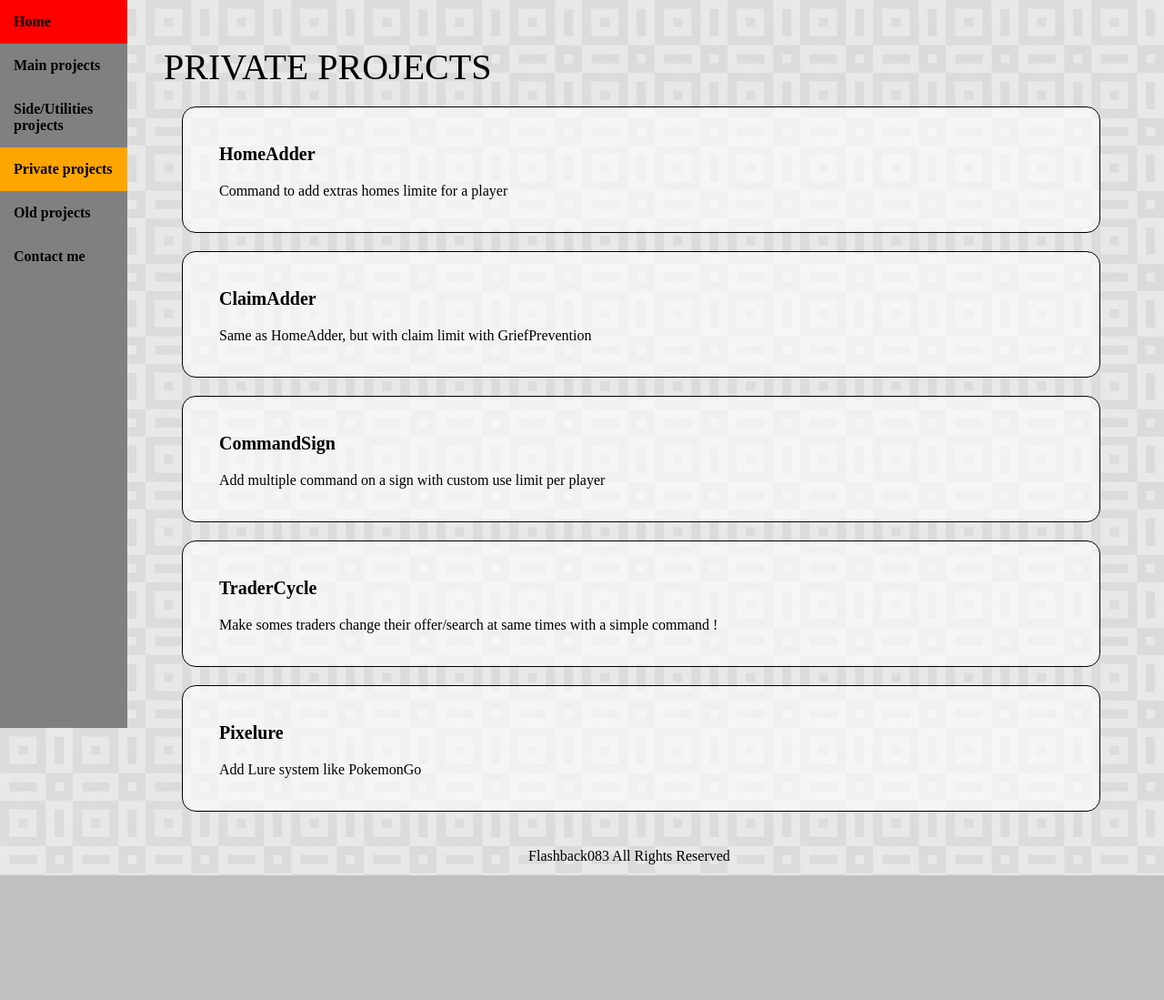
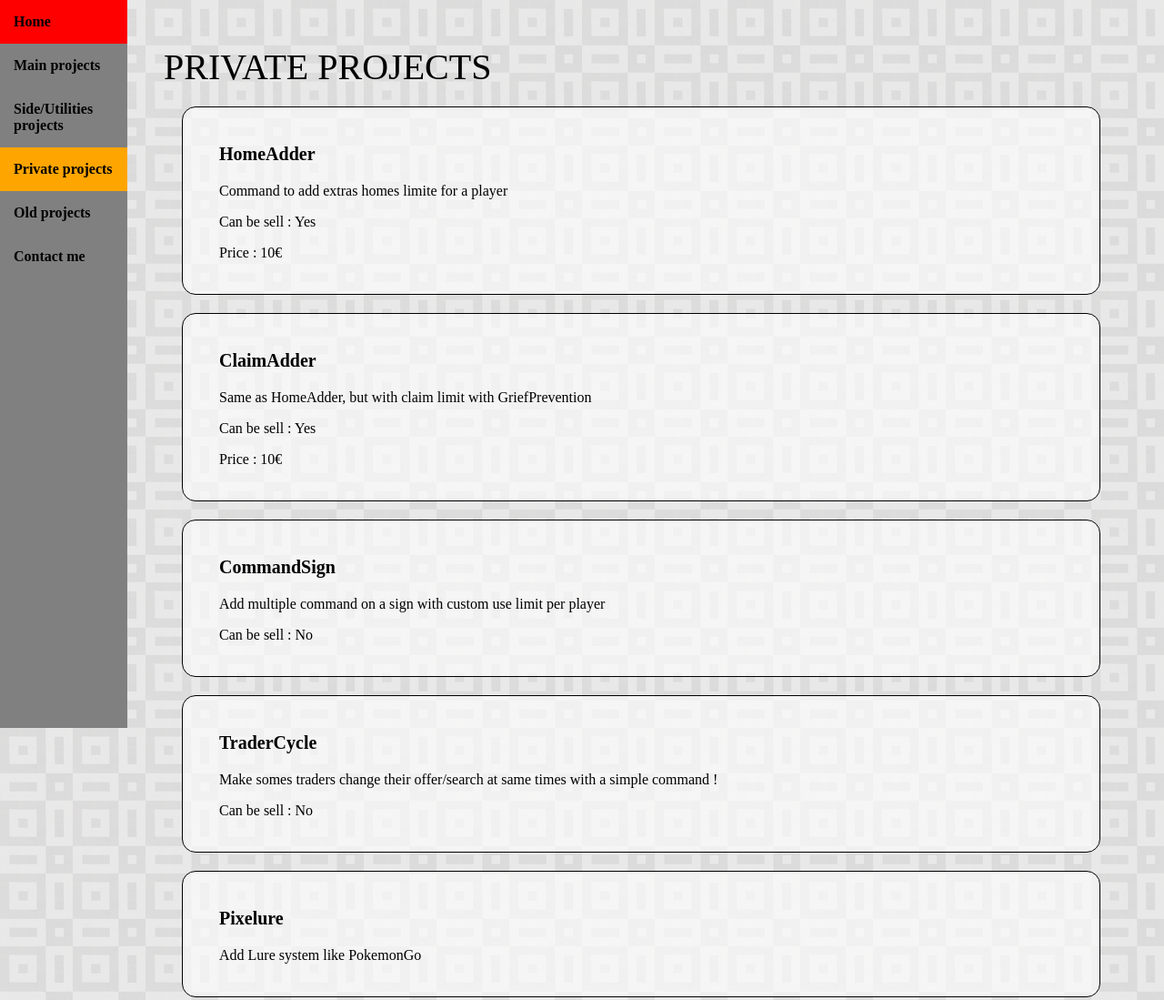
Before and after one commit to Flashback083/flashback083.github.io, a plain HTML site: page privateprojects.html in a window 1280 px wide. Shown: the top 1099 px of the page at 91% size. Before the commit the page ends 962 px from the top, so only its background shows below. Drawn offline with Linux system fonts and the light colour scheme.

Commit message:
Add price private plugin

```diff
--- a/privateprojects.html
+++ b/privateprojects.html
@@ -20,18 +20,24 @@
 		<article>
 			<h1>HomeAdder</h1>
 			<p>Command to add extras homes limite for a player</p>
+			<p>Can be sell : Yes</p>
+			<p>Price : 10€</p>
 		</article>
 		<article>
 			<h1>ClaimAdder</h1>
 			<p>Same as HomeAdder, but with claim limit with GriefPrevention</p>
+			<p>Can be sell : Yes</p>
+			<p>Price : 10€</p>
 		</article>
 		<article>
 			<h1>CommandSign</h1>
 			<p>Add multiple command on a sign with custom use limit per player</p>
+			<p>Can be sell : No</p>
 		</article>
 		<article>
 			<h1>TraderCycle</h1>
 			<p>Make somes traders change their offer/search at same times with a simple command !</p>
+			<p>Can be sell : No</p>
 		</article>
 		<article>
 			<h1>Pixelure</h1>
```
